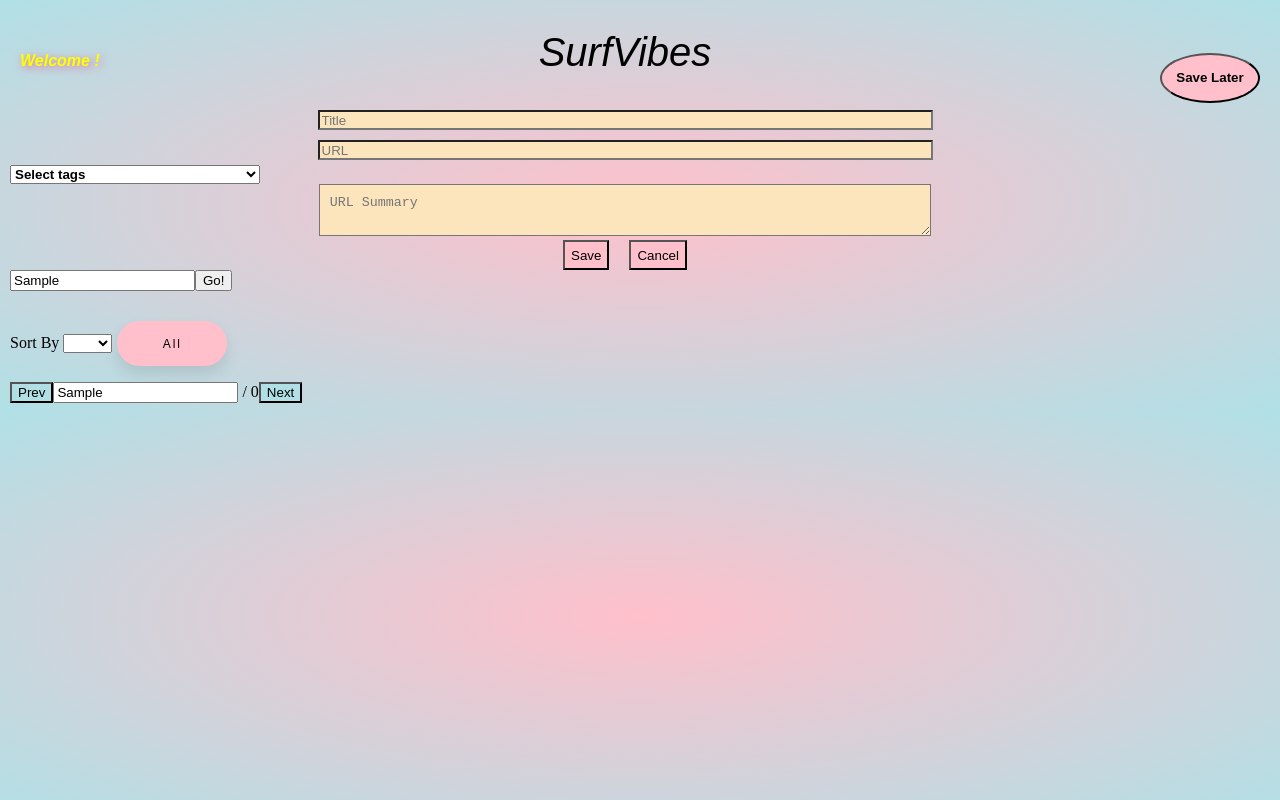
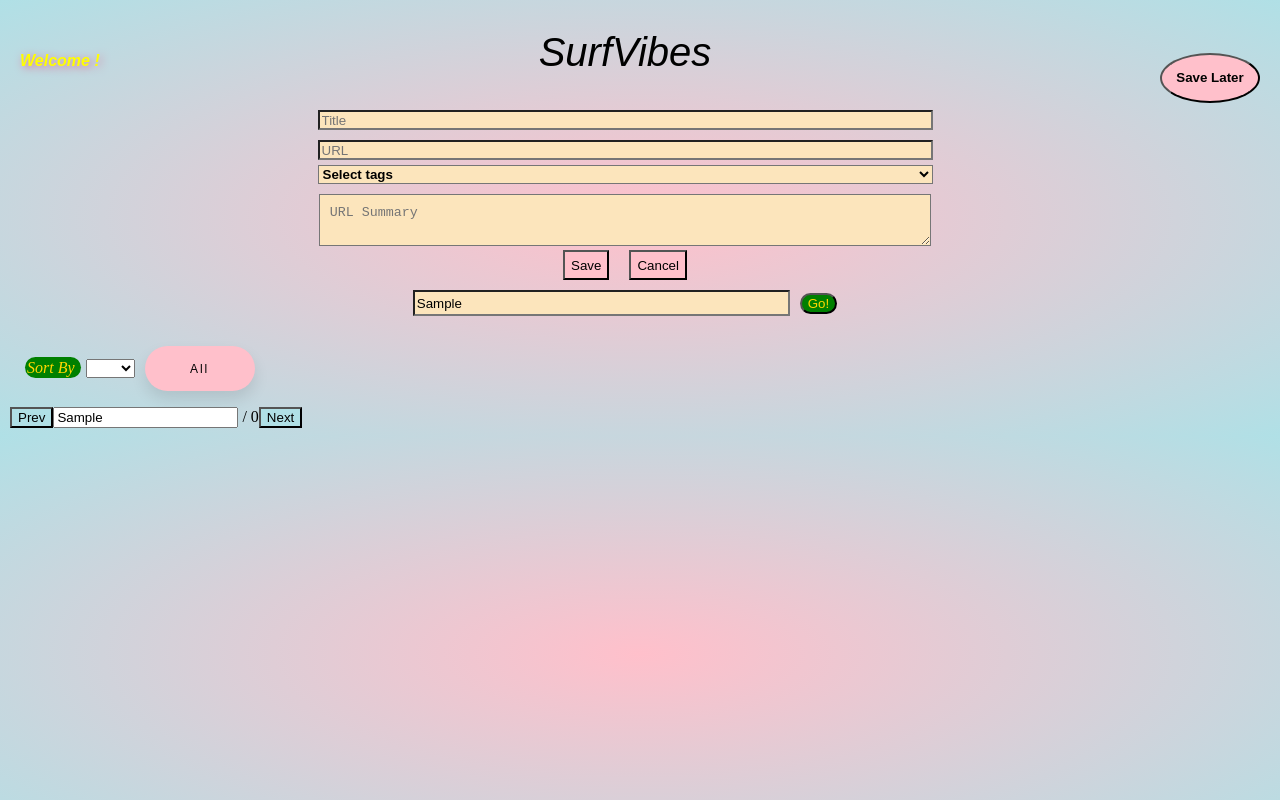
Before and after one commit to zhangbq5858/cerulean, a React (Create React App) app in the folder client/: page / in a window 1280 px wide. Both pictures are taken after typing "Sample", "Sample" into the empty fields and a click on the button "Submit". Built offline with nearby package versions, Linux system fonts and the light colour scheme; no server answers; a web font is replaced by a local one.

Commit message:
Select Search CSS

```diff
--- a/client/src/App.css
+++ b/client/src/App.css
@@ -46,11 +46,22 @@ header {
   margin-top: 30px;
 }
 
+.filter-sortBy label {
+  font-style: italic;
+  background-color:green;
+  margin-right: 5px;
+  margin-left: 15px;
+  border-radius: 45px;
+  padding: 2px;
+  color: gold;
+}
+
 .filter-sortBy button{
+  display:inline-block;
   width: 110px;
   height: 45px;
   margin-right: 10px;
-  margin-left: 5px;
+  margin-left: 10px;
   font-family: sans-serif;
   font-size: 12px;
   letter-spacing: 2px;
@@ -67,10 +78,29 @@ header {
 .filter:hover {
   background-color: blanchedalmond;
   box-shadow: 0px 15 px 20px palevioletred;
-  color: palevioletred;
+}
+
+
+div .search {
+  text-align: center;
+}
+div .search input {
+  background-color: rgb(252, 229, 188);
+  margin-top: 10px;
+  height: 20px;
+  width: 30%;
+}
+
+div .search-button {
+  background-color: green;
+  cursor: pointer;
+  color: gold;
+  font:bold;
+  text-align: center;
+  margin-left: 10px;
+  border-radius: 45px;
 
 }
-
 .editor-form label {
   font-family: Arial, Helvetica, sans-serif;
   text-align: left;
@@ -160,30 +190,41 @@ div button[name=add]:hover {
 
 
 /* tags comboCheckbox part */
-.multiselect {
-  width: 250px;
+
+.selectBox {
+  text-align: center;
+  margin-bottom: 10px;
 }
 
-.selectBox {
+form .select-form {
+  width: 50%;
+  display:inline-block;
+  vertical-align: middle;
+}
+
+.selectBox > select {
+  background-color: rgb(252, 229, 188);
   position: relative;
 }
+
+#checkboxes {
+  vertical-align: middle;
+  text-align: center;
+  margin-top: 10px;
+  margin-bottom: 10px;
+  background-color: palevioletred;
+  font-family: sans-serif;
+  cursor: pointer;
+}
+
+#checkboxes input:hover {
+  background-color: navajowhite;
+}
+
 
 .selectBox select {
   width: 100%;
   font-weight: bold;
-}
-
-.overSelect {
-  position: absolute;
-  left: 0;
-  right: 0;
-  top: 0;
-  bottom: 0;
-}
-
-#checkboxes {
-  display: none;
-  border: 1px #dadada solid;
 }
 
 #checkboxes label {
--- a/client/src/components/ComboSelectTags.jsx
+++ b/client/src/components/ComboSelectTags.jsx
@@ -46,8 +46,7 @@ class ComboSelectTags extends Component { // two props  tagPool, checkboxItemOnC
           };
         //	console.log("check data part -> ",this.state.user);
         return (
-            <div>
-                <div className="multiselect">
+            <form className="select-form">
                 <div className="selectBox" onClick={this.showCheckboxes}>
                     <select>
                         <option>Select tags</option>
@@ -57,8 +56,7 @@ class ComboSelectTags extends Component { // two props  tagPool, checkboxItemOnC
                 <div id="checkboxes" style={visible}>
                     {this.generagteCheckboxItem()}
                 </div>
-                </div>
-            </div>
+            </form>
         );
     }
 }
--- a/client/src/components/Search.jsx
+++ b/client/src/components/Search.jsx
@@ -2,7 +2,7 @@ import React from 'react';
 
 const Search = ({ changeSearch,clickSearch }) => {
 	return (
-		<div>
+		<div className="search">
 			<input type="text" placeholder="Search" onChange={changeSearch}/>
 			<button className="search-button" onClick={clickSearch}>Go!</button>
 		</div>
```
